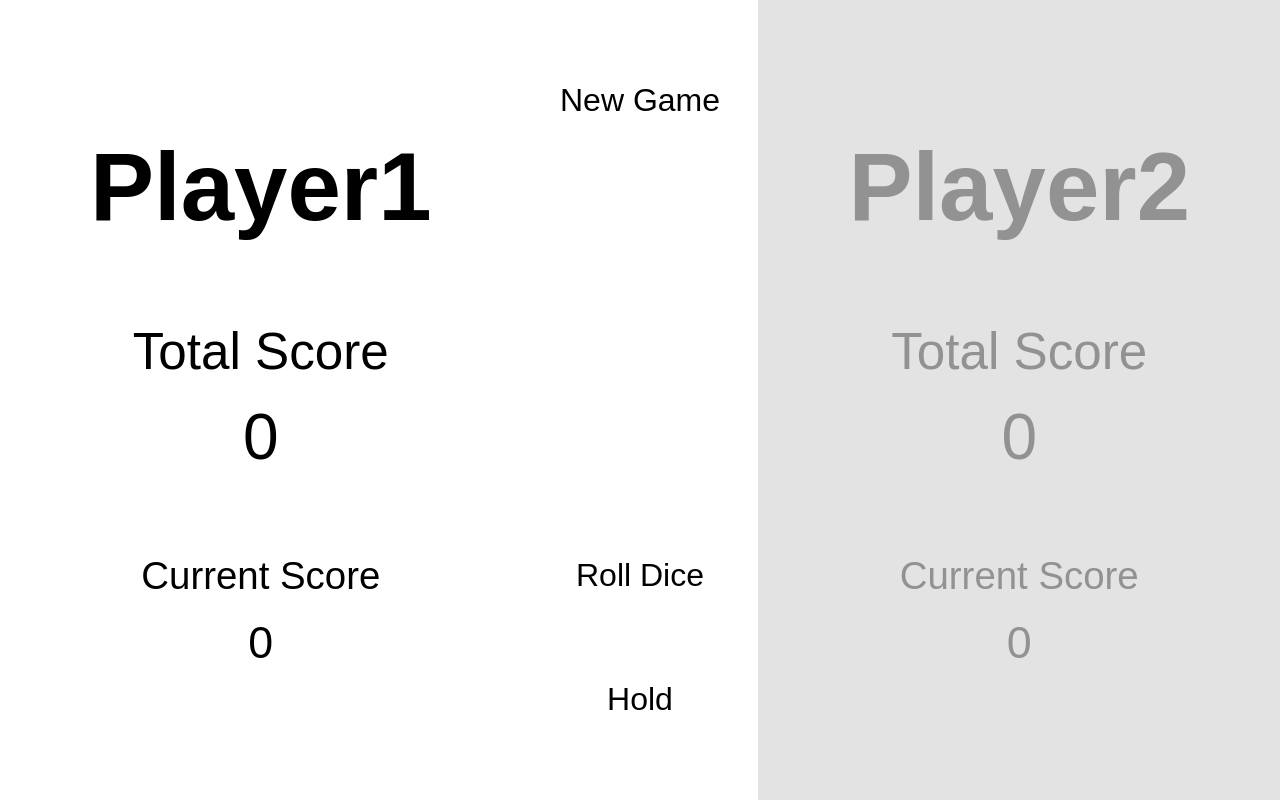
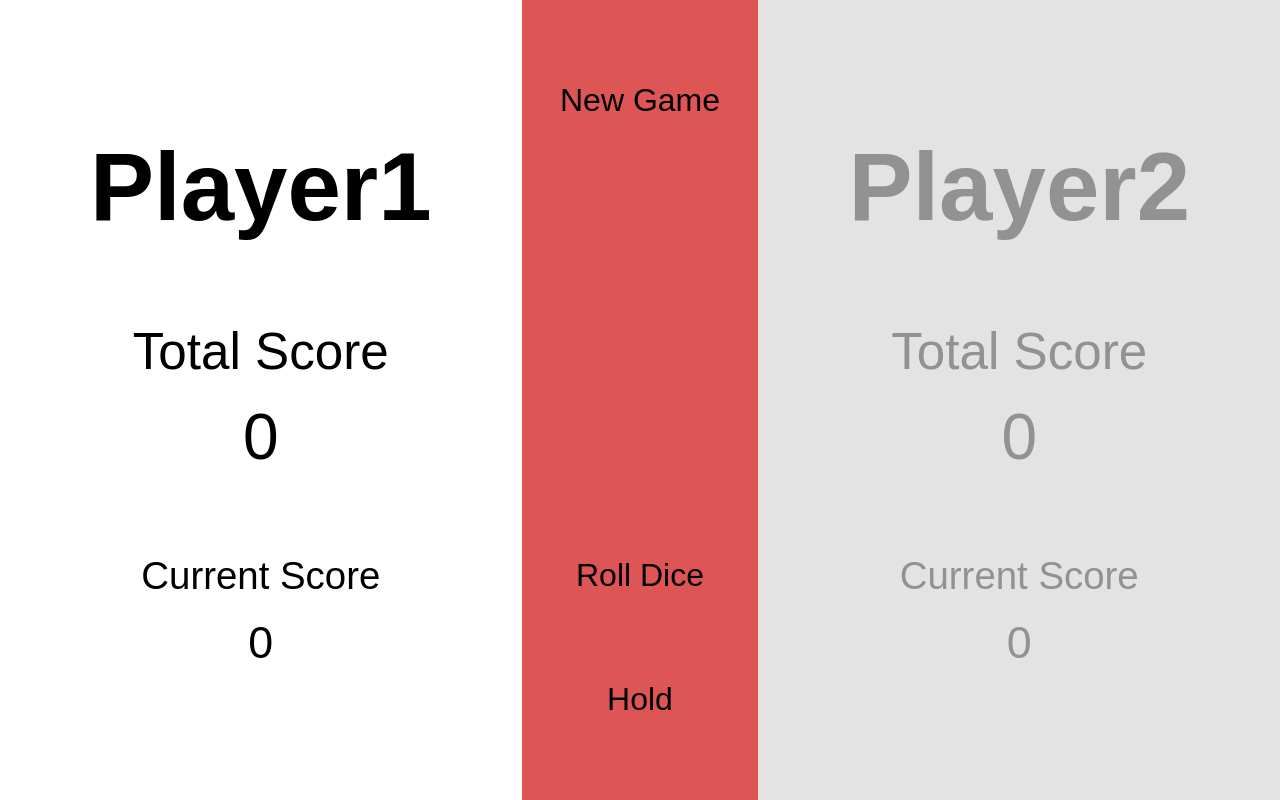
Before and after one commit to saharlaor/Dice-Game, a React (Create React App) app: page / in a window 1280 px wide. Built offline with nearby package versions, Linux system fonts and the light colour scheme.

Commit message:
Style controls component

```diff
--- a/src/components/Controls/Controls.css
+++ b/src/components/Controls/Controls.css
@@ -12,6 +12,7 @@
       -ms-flex-align: center;
           align-items: center;
   padding: 3vw;
+  background-color: #d55;
 }
 
 .Controls button {
@@ -22,7 +23,7 @@
 }
 
 .Controls button:hover {
-  color: #555;
+  color: #eee;
   cursor: pointer;
 }
 /*# sourceMappingURL=Controls.css.map */
--- a/src/components/Controls/Controls.scss
+++ b/src/components/Controls/Controls.scss
@@ -1,17 +1,20 @@
+$primary-color: #d55;
+$secondary-color: #eee;
+
 .Controls {
   display: flex;
   flex-direction: column;
   justify-content: space-around;
   align-items: center;
   padding: 3vw;
-
+  background-color: $primary-color;
   button {
     border: none;
     background: none;
     font-family: inherit;
     font-size: 2.5vw;
     &:hover {
-      color: #555;
+      color: $secondary-color;
       cursor: pointer;
     }
   }
--- a/src/components/Player/Player.css
+++ b/src/components/Player/Player.css
@@ -15,6 +15,7 @@
   -webkit-box-flex: 1;
       -ms-flex-positive: 1;
           flex-grow: 1;
+  padding: 5vh;
 }
 
 .Player.inactive {
--- a/src/components/Player/Player.scss
+++ b/src/components/Player/Player.scss
@@ -10,6 +10,7 @@ $winner-color: #d55;
   position: relative;
   height: 100%;
   flex-grow: 1;
+  padding: 5vh;
   &.inactive {
     background-color: $inactive-background;
     color: $inactive-color;
```
Also changed, not shown: 2 other files (tests, documents, lock files or other folders).
